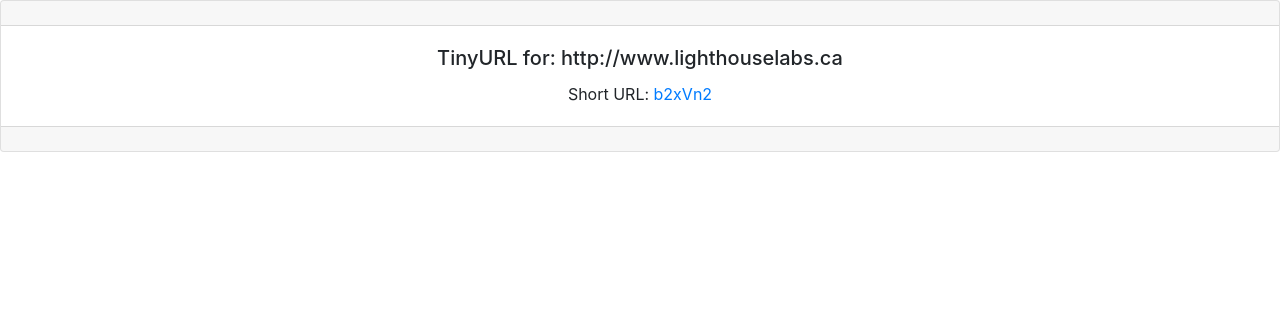
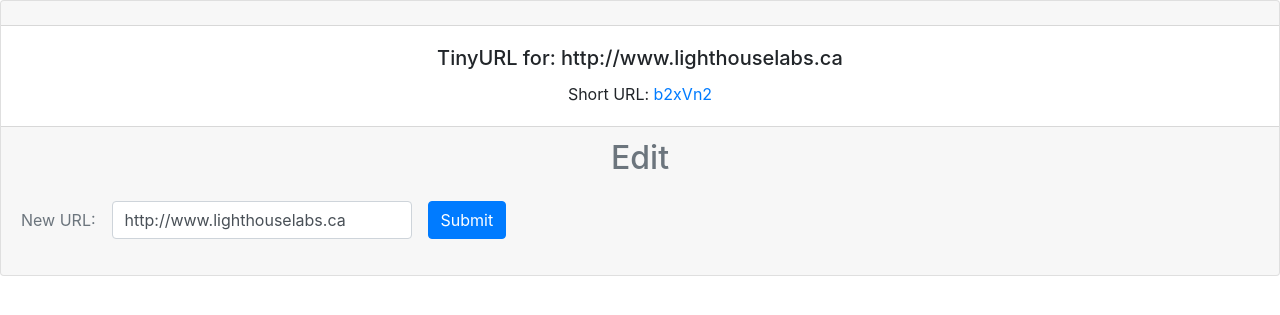
Before and after one commit to julia-gatina/tinyapp, a Node server app: page /u/b2xVn2 in a window 1280 px wide. Shown: the part 56-371 px from the top of the page. Run offline with Node 20, Linux system fonts and the light colour scheme; some libraries are stand-ins or nearby versions.

Commit message:
Implemented editing long URL

```diff
--- a/express_server.js
+++ b/express_server.js
@@ -65,11 +65,23 @@ app.get("/u/:urlToken", (req, res) => {
   }
 });
 
+// API (host: 'http://localhost:8080', method: 'POST', path: '/urls/:urlToken')
+app.post("/urls/:urlToken", (req, res) => {
+  // 1. define token
+  const urlToken = req.params.urlToken;
+  // 2. define new url
+  const newLongURL = req.body.longURL;
+  // 3. assign new url to token
+  urlDatabase[urlToken] = newLongURL;
+  // 4. redireck back to /urls
+  res.redirect("/urls");
+});
+
 app.post("/urls/:urlToken/delete", (req, res) => {
   const urlToken = req.params.urlToken;
   delete urlDatabase[urlToken];
   res.redirect("/urls");
-})
+});
 
 // Generate a Random ShortURL
 function generateRandomString() {
--- a/views/urls_index.ejs
+++ b/views/urls_index.ejs
@@ -19,6 +19,8 @@
         <tr>
           <th scope="col">Short URL</th>
           <th scope="col">Long URL</th>
+          <th scope="col">Edit</th>
+          <th scope="col">Delete</th>
         </tr>
       </thead>
       <tbody>
@@ -27,7 +29,7 @@
             <td><%= url %></td>
             <td><%= urls[url] %></td>
             <td>
-              <a href="/u/<%=[url]%>">Edit</a>
+              <a class="btn btn-outline-primary btn-sm" href="/u/<%=[url]%>">Edit</a>
             </td>
             <td>
               <form method="POST" action="/urls/<%=[url]%>/delete">
--- a/views/urls_show.ejs
+++ b/views/urls_show.ejs
@@ -13,10 +13,24 @@
   <div class="card text-center">
       <div class="card-header"></div>
       <div class="card-body">
-        <h5 class="card-title">TinyURL for: <%= longURL %></h5>
-        <p class="card-text">Short URL: <a href="<%= longURL %>"><%= shortURL %></a></p>
+        <h5 class="card-title">
+          TinyURL for: <%= longURL %>
+        </h5>
+        <p class="card-text">
+          Short URL: <a href="<%= longURL %>"><%= shortURL %></a>
+        </p>
       </div>
-    <div class="card-footer text-muted"></div>
+
+    <div class="card-footer text-muted">
+      <h2>Edit</h2>
+      <form class="form-inline" action="/urls/<%= shortURL %>" method="POST">
+        <div class="form-group mb-2" >
+          <label for="longURL">New URL:</label>
+          <input class="form-control" type="text" name="longURL" placeholder="http://" value="<%= longURL %>" style="width: 300px; margin: 1em">
+          <button type="submit" class="btn btn-primary">Submit</button>
+        </div>
+      </form>
+    </div>
   </div>
   <!-- Bootstrap JS -->
   <script src="https://code.jquery.com/jquery-3.3.1.slim.min.js" integrity="sha384-q8i/X+965DzO0rT7abK41JStQIAqVgRVzpbzo5smXKp4YfRvH+8abtTE1Pi6jizo" crossorigin="anonymous"></script>
```
